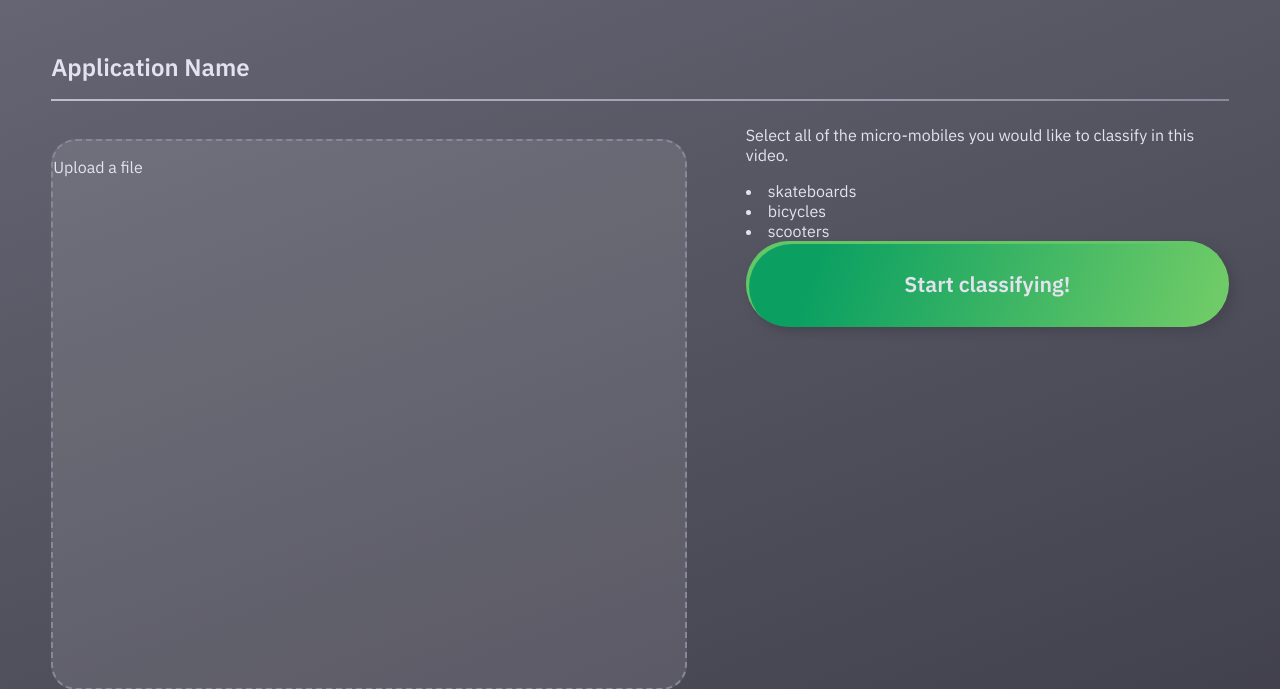
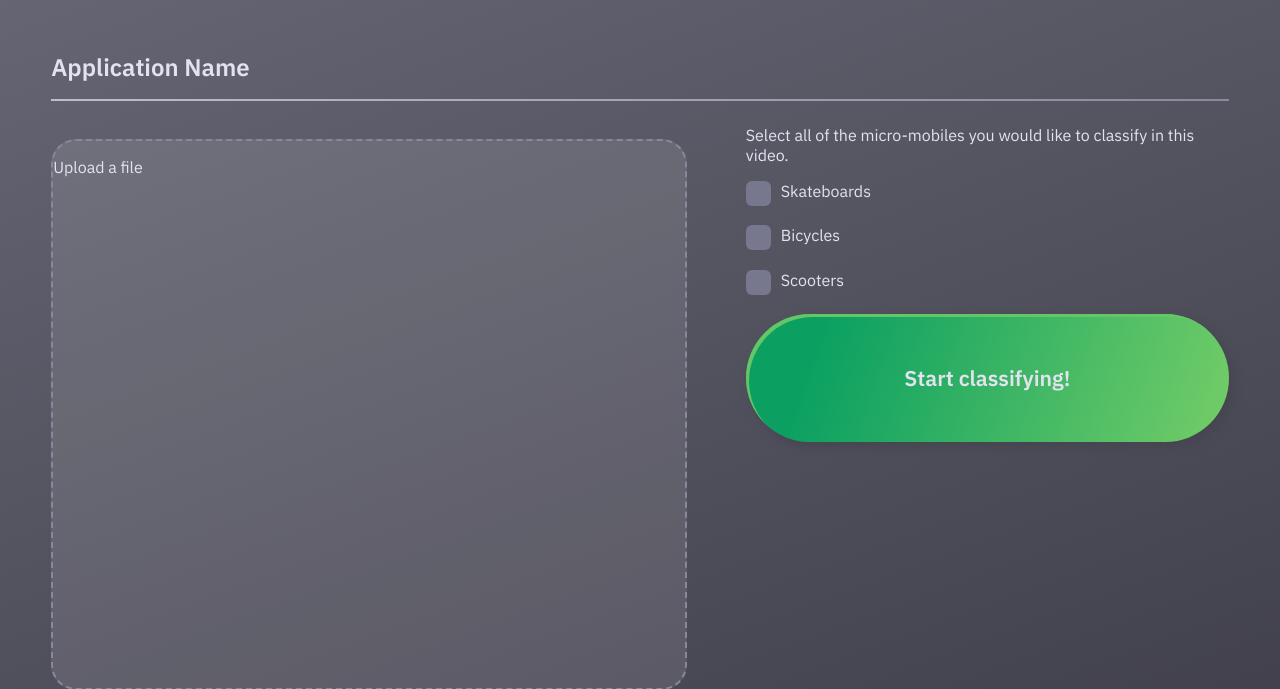
Before and after one commit to Capstone305/project-305, a Python web app: template src/templates/index.html in a window 1280 px wide. Shown: the top 689 px of the page. Run offline with Jinja, Linux system fonts and the light colour scheme; the template is opened without the code that fills it, so the values that code supplies are empty.

Commit message:
Styled checkboxes.

```diff
--- a/src/css/style.css
+++ b/src/css/style.css
@@ -54,6 +54,62 @@ hr {
     font-size: 12pt;
 }
 
+.mmb-container {
+    display: block;
+    position: relative;
+    cursor: pointer;
+    padding: 0px 0px 5% 35px;
+    -webkit-user-select: none;
+    -moz-user-select: none;
+    -ms-user-select: none;
+    user-select: none;
+}
+
+.mmb-container input {
+    /* Hide default checkbox*/
+    position: absolute;
+    opacity: 0;
+    cursor: pointer;
+    height: 0;
+    width: 0;
+}
+
+.checkmark {
+    position: absolute;
+    top: 0;
+    left: 0;
+    height: 25px;
+    width: 25px;
+    background: #77778D;
+    border-radius: 6px;
+}
+
+.container input:checked ~ .checkmark {
+    background-color: #2196F3;
+}
+
+.checkmark:after {
+    content: "";
+    position: absolute;
+    display: none;
+}
+
+.mmb-container input:checked ~ .checkmark:after {
+    display: block;
+}
+
+.mmb-container .checkmark:after {
+    left: 9px;
+    top: 5px;
+    width: 5px;
+    height: 10px;
+    border: solid white;
+    border-width: 0 3px 3px 0;
+    -webkit-transform: rotate(45deg);
+    -ms-transform: rotate(45deg);
+    transform: rotate(45deg);
+}
+
 #classify-button {
     width: 100%;
     height: 20%;
--- a/src/templates/index.html
+++ b/src/templates/index.html
@@ -21,16 +21,25 @@
 
             <span class="options">
 
-                <div class="flex-container-vertical">
+                    <p>Select all of the micro-mobiles you would like to classify in this video.</p>
 
-                    <p>Select all of the micro-mobiles you would like to classify in this video.</p>
-                    <li>skateboards</li>
-                    <li>bicycles</li>
-                    <li>scooters</li>
+                    <label class="mmb-container">Skateboards
+                        <input type="checkbox">
+                        <span class="checkmark"></span>
+                    </label>
+
+                    <label class="mmb-container">Bicycles
+                        <input type="checkbox">
+                        <span class="checkmark"></span>
+                    </label>
+
+                    <label class="mmb-container">Scooters
+                        <input type="checkbox">
+                        <span class="checkmark"></span>
+                    </label>
 
                     <button id="classify-button">Start classifying!</button>
 
-                </div>
             </span>
 
         </div>
```
